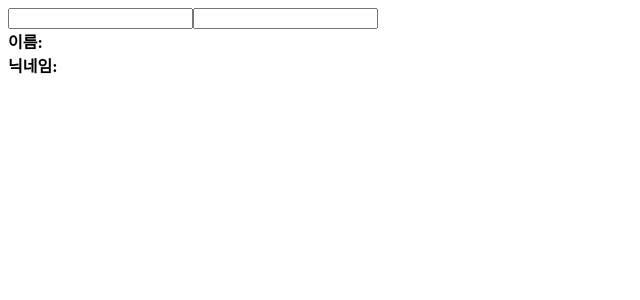
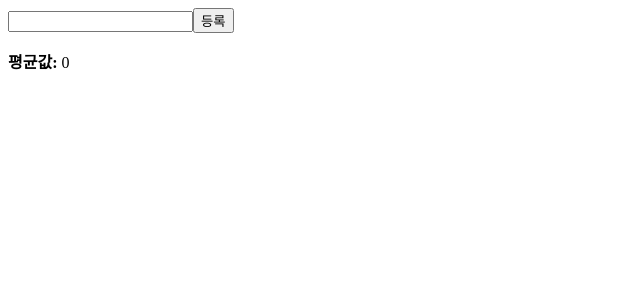
Before and after one commit to mnmn092631/React_TypeScript, a React (Create React App) app: page / in a window 1280 px wide. Shown: the top 300 px of the page, without its empty margins (0-640 px from the left). Built offline with nearby package versions, Linux system fonts and the light colour scheme.

Commit message:
08 Hooks - useMemo

```diff
--- a/src/App.tsx
+++ b/src/App.tsx
@@ -12,6 +12,7 @@
 import Counter from "./components/08/Counter";
 import ReducerCounter from "./components/08/ReducerCounter";
 import ReducerInfo from "./components/08/ReducerInfo";
+import Average from "./components/08/Average";
 
 function App() {
   // 05 > ScrollBox
@@ -61,7 +62,8 @@
         {visible && <Info />}
       </div> */}
       {/* <ReducerCounter /> */}
-      <ReducerInfo />
+      {/* <ReducerInfo /> */}
+      <Average />
     </ThemeProvider>
   );
 }
--- /dev/null
+++ b/src/components/08/Average.tsx
@@ -0,0 +1,46 @@
+import React, { useMemo, useState } from "react";
+
+const getAverage = (numbers: number[]): number => {
+  console.log("평균값 계산 중...");
+  if (numbers.length === 0) return 0;
+  const sum = numbers.reduce((a, b) => a + b);
+  return sum / numbers.length;
+};
+
+const Average = () => {
+  const [list, setList] = useState<number[]>([]);
+  const [number, setNumber] = useState("");
+
+  const onChange = (e: React.ChangeEvent<HTMLInputElement>) => {
+    setNumber(e.target.value);
+  };
+
+  const onInsert = () => {
+    if (number === "") {
+      alert("숫자를 입력해주세요");
+      return;
+    }
+    const nextList = list.concat(parseInt(number));
+    setList(nextList);
+    setNumber("");
+  };
+
+  const avg = useMemo(() => getAverage(list), [list]);
+
+  return (
+    <div>
+      <input value={number} onChange={onChange} />
+      <button onClick={onInsert}>등록</button>
+      <ul>
+        {list.map((value, index) => (
+          <li key={index}>{value}</li>
+        ))}
+      </ul>
+      <div>
+        <b>평균값:</b> {avg}
+      </div>
+    </div>
+  );
+};
+
+export default Average;
```
Also changed, not shown: 2 other files (tests, documents, lock files or other folders).
